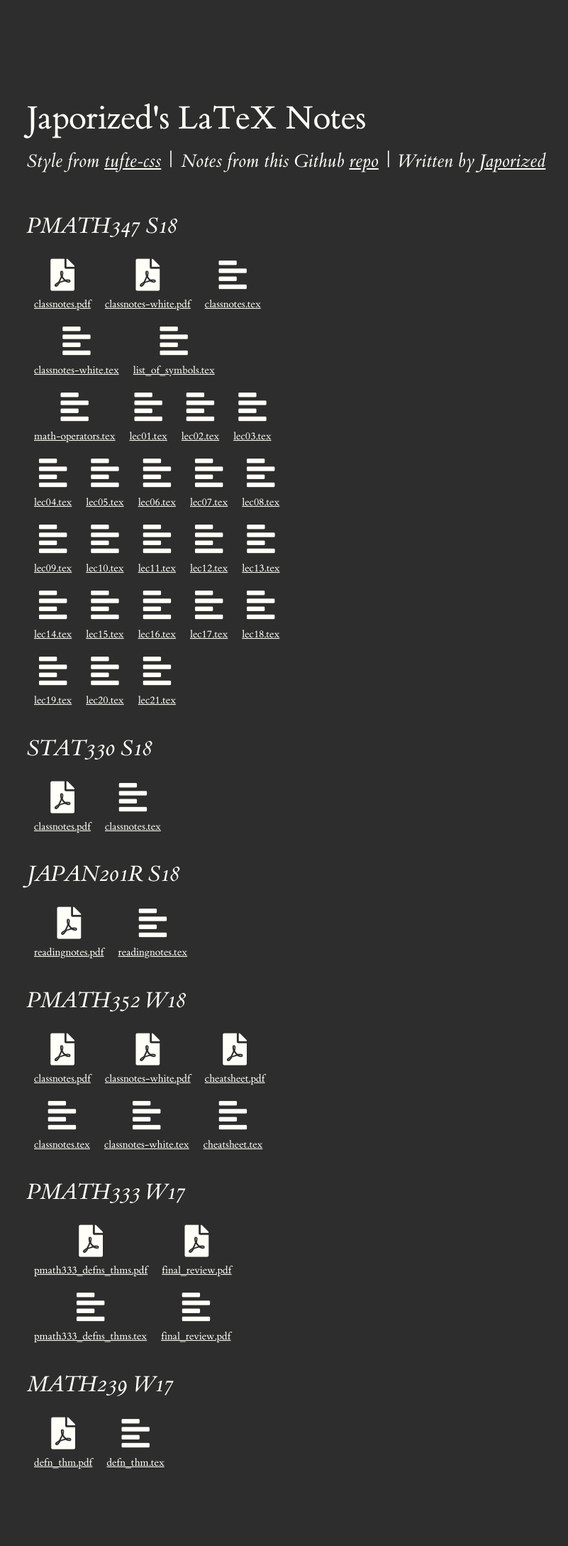
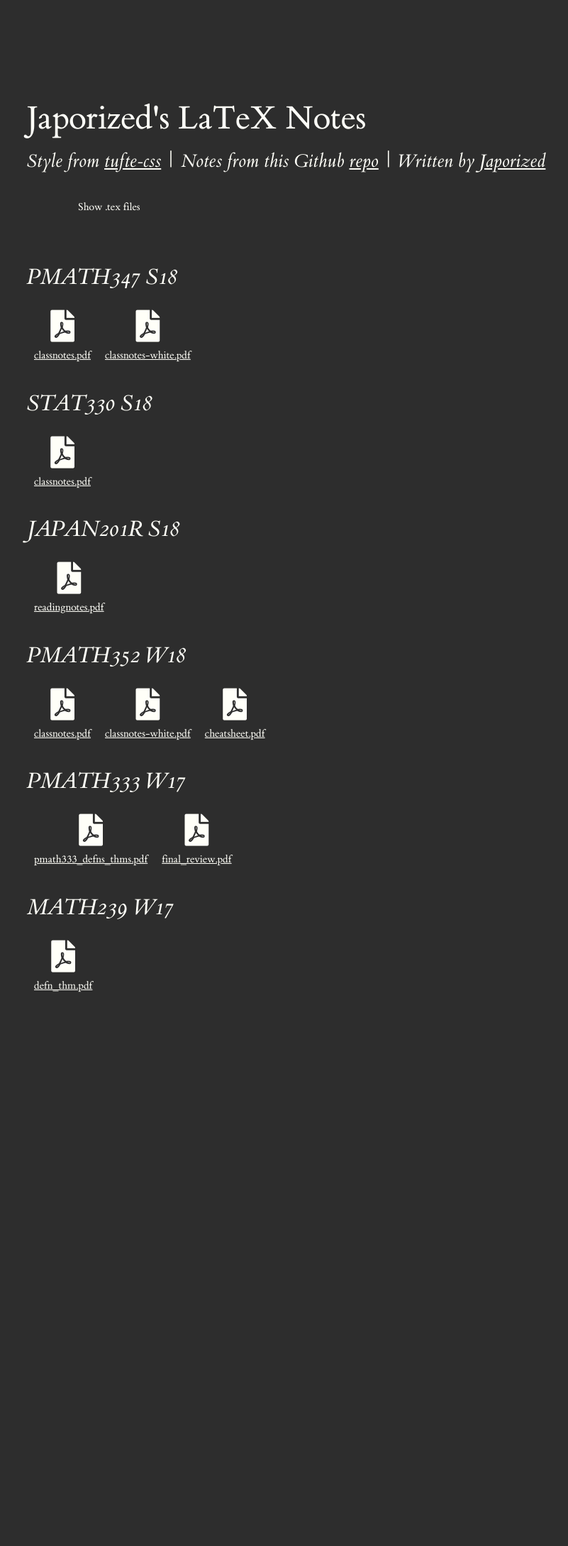
Before and after one commit to japorized/TeX_notes, a Jekyll site: the page built from index.md, in a window 1280 px wide. Shown: the whole page at 71% size, without its empty margins (122-923 px from the left). Built offline with Jekyll 4.4.1, drawn with Linux system fonts in a browser that asks for light colours; nearby versions of some CDN libraries; after the commit the page ends 1506 px from its top, so only the background shows below that.

Commit message:
site update - added toggle for showing tex files

```diff
--- a/_layouts/home.html
+++ b/_layouts/home.html
@@ -27,6 +27,29 @@
       .file-tex {
         display: none;
       }
+      .option-container {
+        display: flex;
+        align-items: center;
+      }
+      .tex-toggle {
+        width: 30px;
+        height: 30px;
+        padding: 0;
+        margin: 20px;
+        border: 1px solid #2d2d2d;
+        display: flex;
+        align-items: center;
+        justify-content: center;
+        font-size: 30px;
+        cursor: pointer;
+        float: left;
+      }
+      div.tex-toggle::selection {
+        background: red;
+      }
+      div.tex-toggle::-moz-selection {
+        background: transparent;
+      }
 
       @media (min-width: 767px) {
         .course-card {
@@ -37,9 +60,6 @@
           justify-content: flex-start;
           flex-wrap: wrap;
         }
-        .file-tex {
-          display: block;
-        }
       }
     </style>
   </head>
@@ -47,6 +67,11 @@
     <article>
       <h1>Japorized's LaTeX Notes</h1>
       <p class="subtitle">Style from <a href="https://github.com/edwardtufte/tufte-css">tufte-css</a> | Notes from this Github <a href="https://github.com/japorized/TeX_notes">repo</a> | Written by <a href="https://japorized.github.io">Japorized</a></p>
+      <noscript><p>Enable JS to toggle .tex files</p></noscript>
+
+      <div class="option-container">
+        <div class="tex-toggle"></div> Show .tex files
+      </div>
 
       <section id="files">
         {% for file in site.data.files %}
```
Also changed, not shown: other parts of _layouts/home.html (+1 -1 lines), 2 other files.
